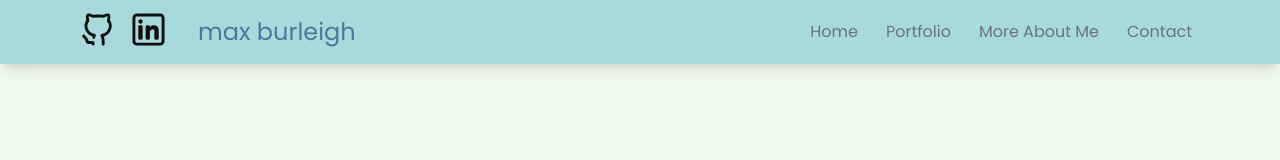
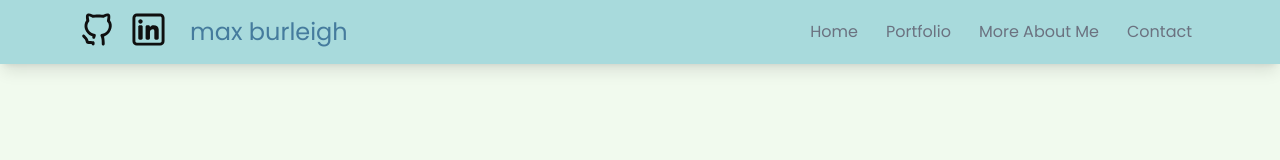
Before and after one commit to MonkeyCrumbs999/Max-Burleigh-Portfolio-V2, a React (Vite) app: page / in a window 1280 px wide. Shown: the top 160 px of the page. Built offline with nearby package versions, Linux system fonts and the light colour scheme.

Commit message:
adjusted logo padding

```diff
--- a/src/components/Header.jsx
+++ b/src/components/Header.jsx
@@ -63,7 +63,7 @@ const Header = () => {
                 whileTap={{ scale: 0.9 }}>
                 <LinkedInIcon className="w-6 h-6 text-ceruleanCrayola" />
               </motion.a>
-              <span className="pl-4 self-center text-2xl pb-2 lg:pb-0 text-ceruleanCrayola">
+              <span className="pl-2 self-center text-2xl pb-2 lg:pb-0 text-ceruleanCrayola">
                 max burleigh
               </span>
             </div>
```
